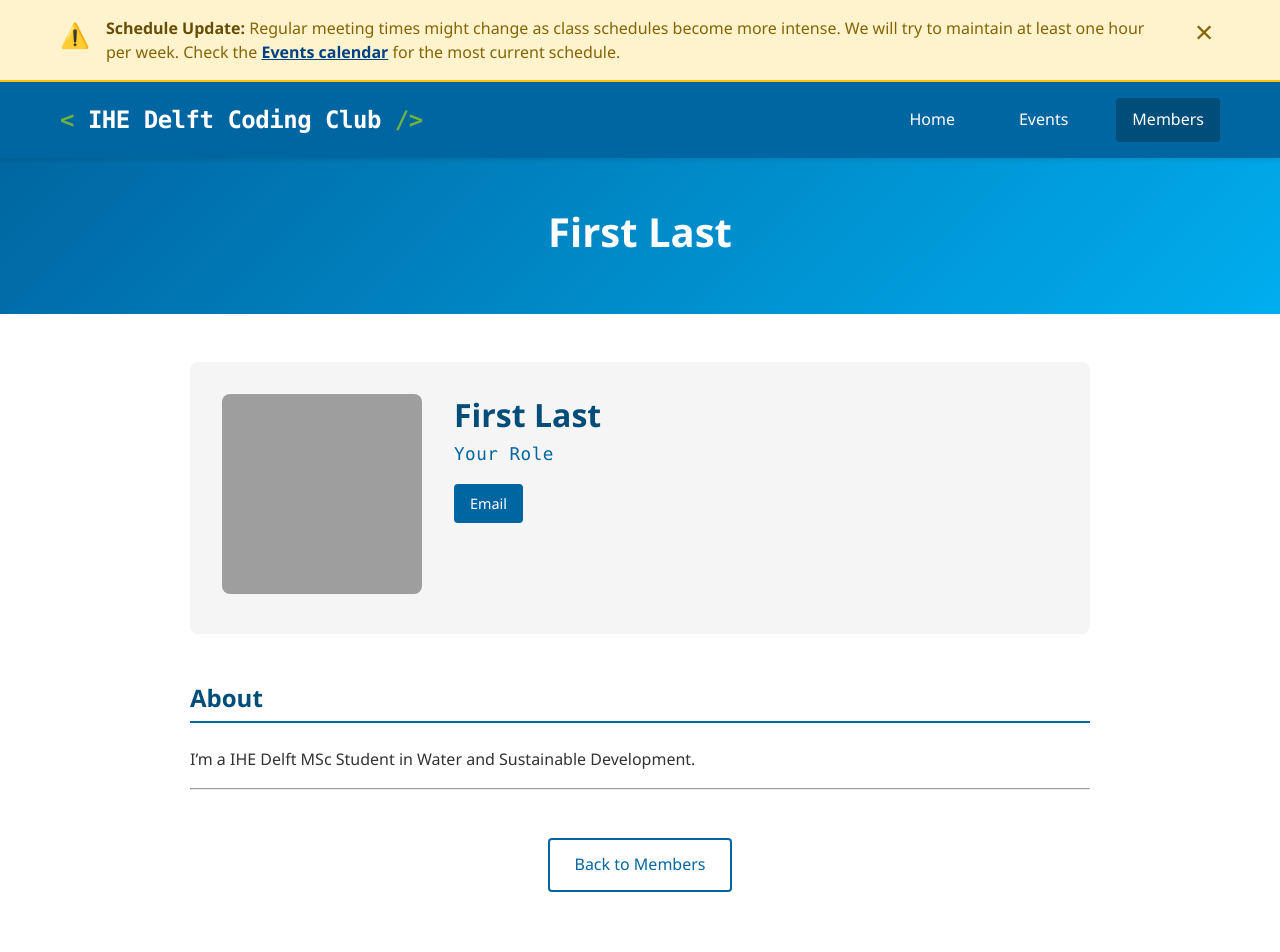
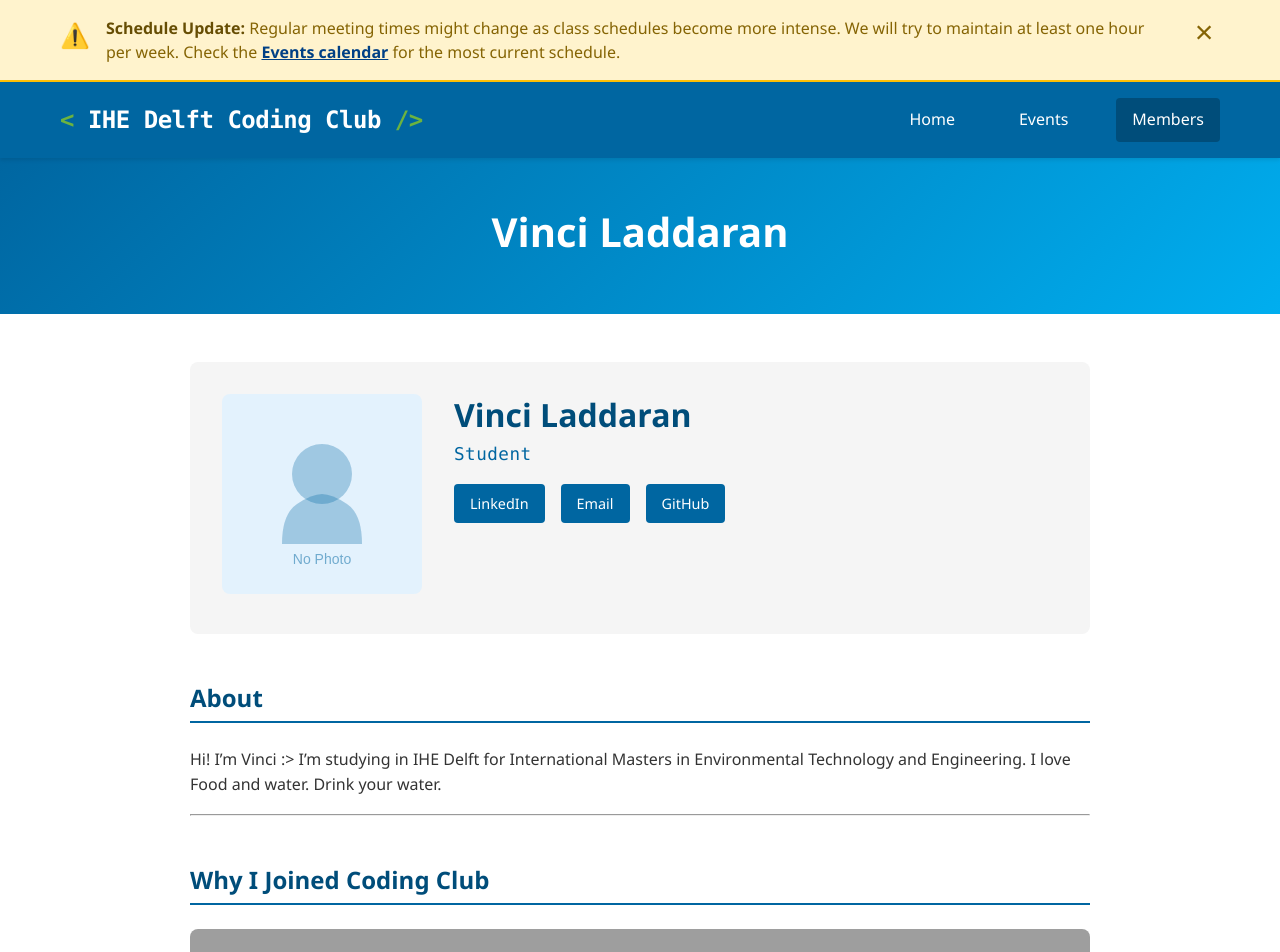
Before and after one commit to IHEDelftCodingClub/IHEDelftCodingClub.github.io, a Jekyll site: the page built from _members/Vinci-Laddaran.md, in a window 1280 px wide and 1400 px high. Shown: the top 952 px of the window. Built offline with Jekyll 4.4.1, drawn with Linux system fonts in a browser that asks for light colours; grey boxes are pictures that could not be loaded.

Commit message:
saved. forgot vinci profile pic and name

```diff
--- a/_members/Vinci-Laddaran.md
+++ b/_members/Vinci-Laddaran.md
@@ -7,16 +7,16 @@
 # 3. Change the name, role, photo, email, linkedin, github and content to personalize this profile to you!
 # 4. Come back later and add in projects you've worked on to showcase your work
 
-name: "First Last"
-role: "Your Role"
-photo: "/assets/images/members/firstname_lastname.jpg"
-email: "your.email@students.ihe.nl"
+name: "Vinci Laddaran"
+role: "Student"
+photo: "/assets/images/members/Vinci_Laddaran.jpg"
+email: "laddaranjaredvincent@gmail.com"
 
 # Optional but encouraged: Add links to your linkedin, github and a video explaining why you joined!
 # REMOVE THE # at "video" TO SHOW THIS PART!!
-# linkedin: "https://linkedin.com/in/username"   # Optional
-# github: "https://github.com/username"          # Optional
-# video: "https://www.youtube.com/embed/VIDEO_ID"
+linkedin: "https://linkedin.com/in/jbladdaran"   # Optional
+github: "https://github.com/aled-dalan"          # Optional
+video: "https://www.youtube.com/watch?v=LVFvRNRTEd4"
 # order: 2
 
 # Optional but encouraged: Showcase your projects
@@ -59,6 +59,6 @@ email: "your.email@students.ihe.nl"
 # - `## Heading` makes section headings
 ---
 
-I'm a IHE Delft MSc Student in Water and Sustainable Development.
+Hi! I'm Vinci :> I'm studying in IHE Delft for International Masters in Environmental Technology and Engineering. I love Food and water. Drink your water.
 
 ---
```
